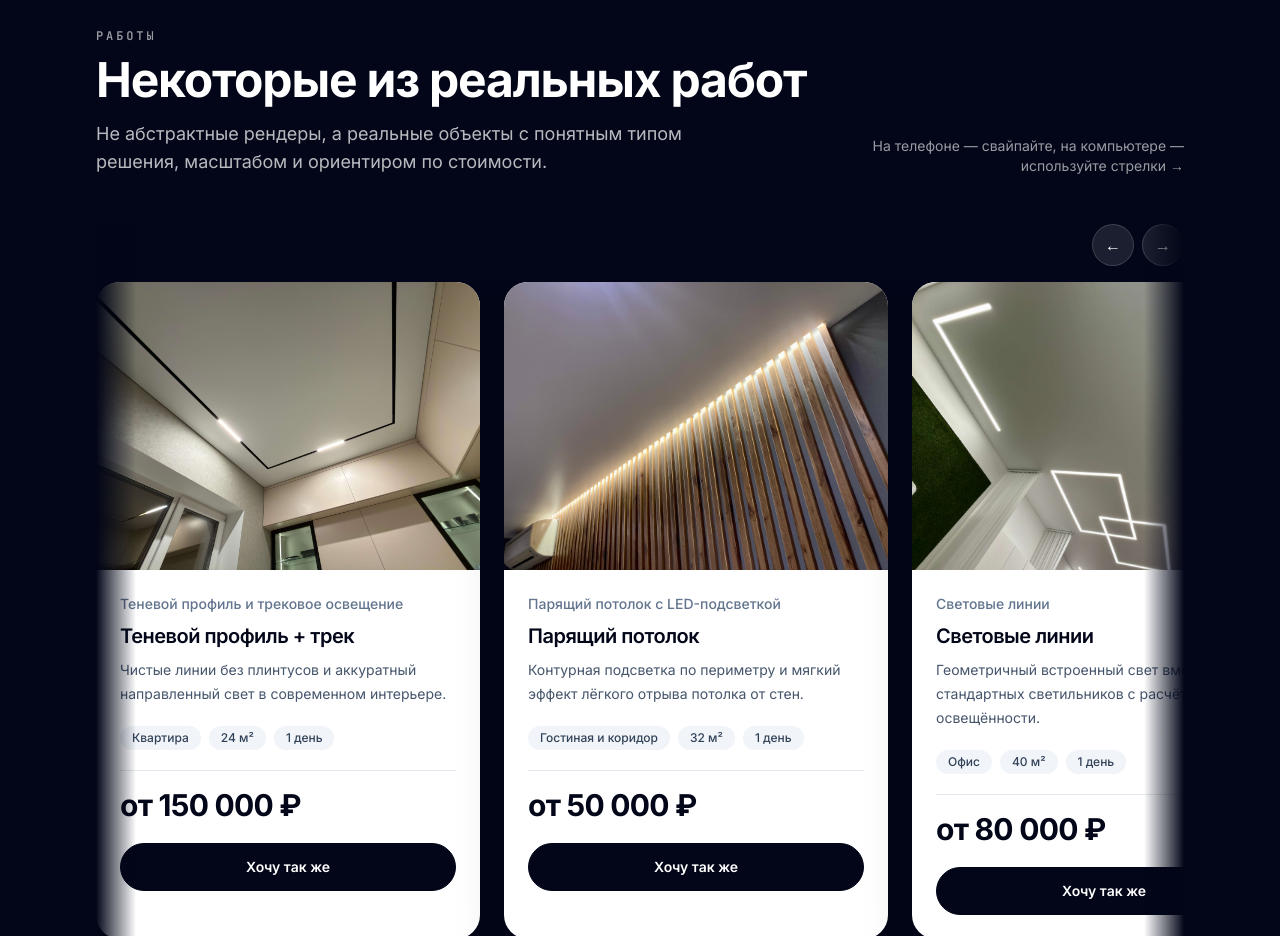
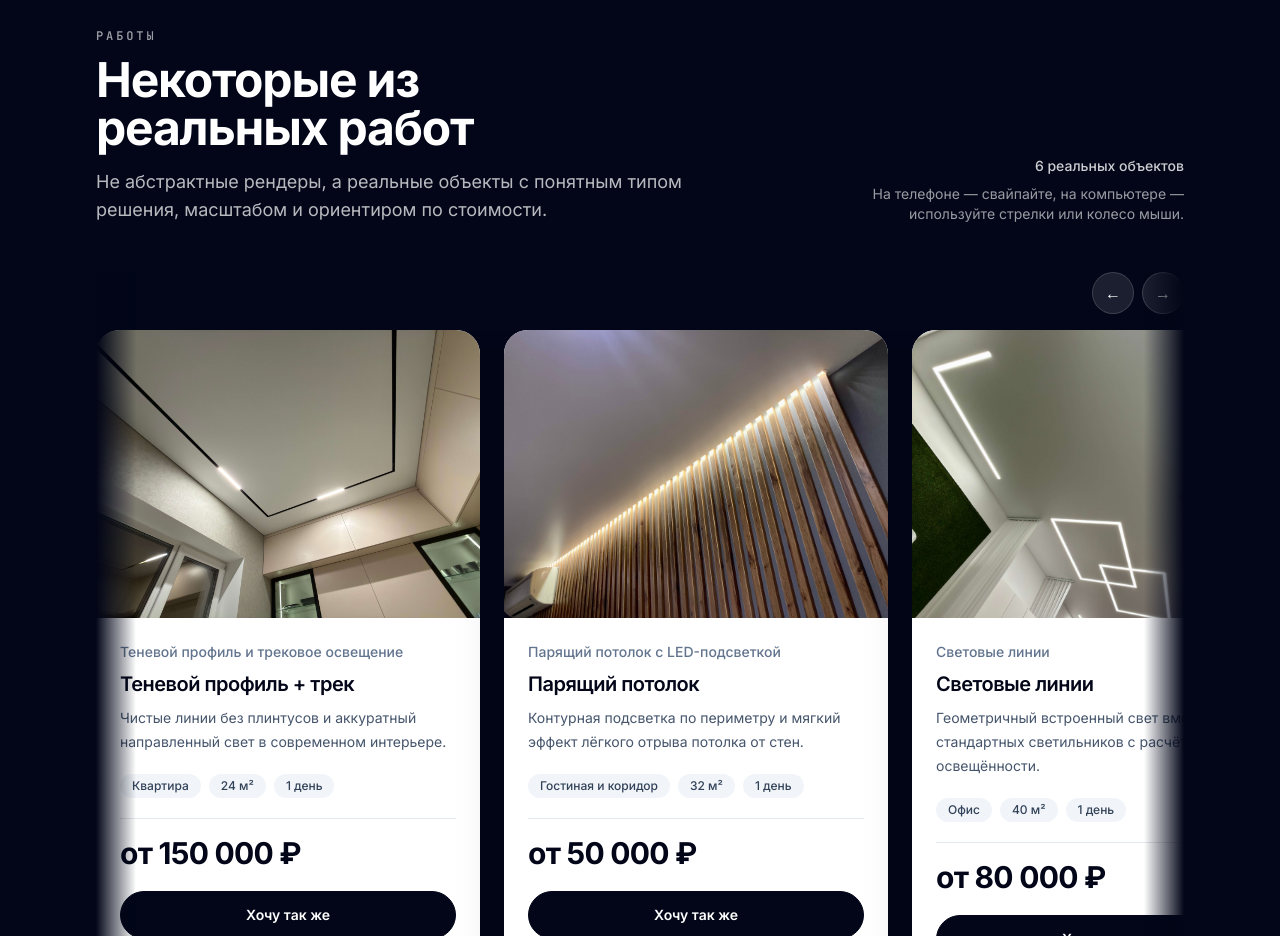
Before and after one commit to svladimirtsk-crypto/nextjs-potolkovo, a Next.js app: page / in a window 1280 px wide. Shown: the part 1060-1996 px from the top of the page. Built offline with nearby package versions, Linux system fonts and the light colour scheme.

Commit message:
Update home-proof.tsx

```diff
--- a/components/home/home-proof.tsx
+++ b/components/home/home-proof.tsx
@@ -20,9 +20,14 @@ export function HomeProof() {
             tone="dark"
           />
 
-          <p className="text-sm text-white/60 lg:max-w-xs lg:text-right">
-            На телефоне — свайпайте, на компьютере — используйте стрелки →
-          </p>
+          <div className="space-y-2 lg:max-w-sm lg:text-right">
+            <p className="text-sm font-medium text-white/80">
+              6 реальных объектов
+            </p>
+            <p className="text-sm text-white/60">
+              На телефоне — свайпайте, на компьютере — используйте стрелки или колесо мыши.
+            </p>
+          </div>
         </div>
 
         <div className="mt-10 sm:mt-12">
```
